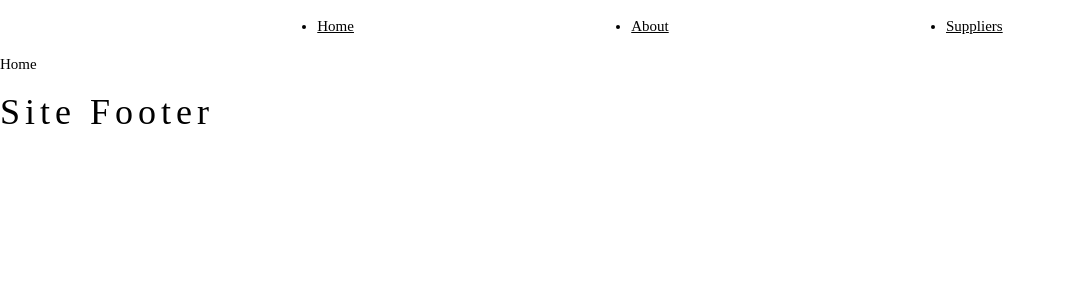
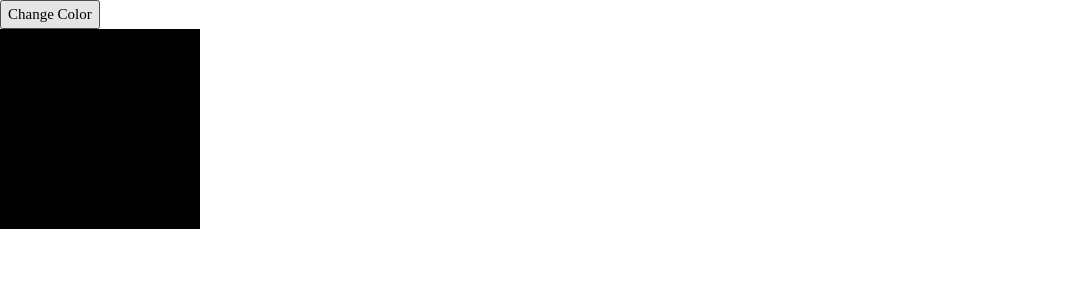
Before and after one commit to yakintech/erciyes-reactjs-tutorial, a React (Create React App) app: page / in a window 1280 px wide. Shown: the top 300 px of the page, without its empty margins (0-1065 px from the left). Built offline with nearby package versions, Linux system fonts and the light colour scheme.

Commit message:
state sample

```diff
--- a/src/App.js
+++ b/src/App.js
@@ -3,9 +3,13 @@ import Home from "./pages/Home"
 import About from "./pages/About"
 import Suppliers from "./pages/Suppliers"
 import SupplierDetail from "./pages/SupplierDetail"
+import StateIntro from "./state/StateIntro"
+import StateIntro2 from "./state/StateIntro2"
 
 
 function App(){
+
+  return <StateIntro2/>
   return <>
 
     <ul style={{display:'flex', justifyContent:'space-evenly'}}>
--- /dev/null
+++ b/src/state/StateIntro.jsx
@@ -0,0 +1,18 @@
+import React, { useState } from 'react'
+
+function StateIntro() {
+
+    const [counter, setcounter] = useState(0)
+
+    const increase = () => {
+        setcounter(counter + 1)
+    }
+
+    return (<>
+        <h1>{counter}</h1>
+        <button onClick={increase}>Increase</button>
+    </>
+    )
+}
+
+export default StateIntro
--- /dev/null
+++ b/src/state/StateIntro2.jsx
@@ -0,0 +1,20 @@
+import React, { useState } from 'react'
+
+function StateIntro2() {
+
+    const [color, setcolor] = useState("black")
+
+    const change = () => {
+        setcolor('tomato')
+    }
+
+  return (<>
+  <button onClick={change}>Change Color</button>
+  <div style={{backgroundColor:color, width:200, height:200}}>
+
+  </div>
+  </>
+  )
+}
+
+export default StateIntro2
```
